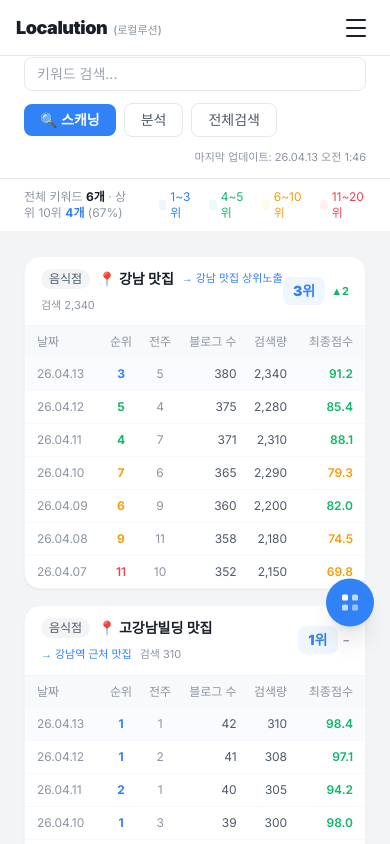
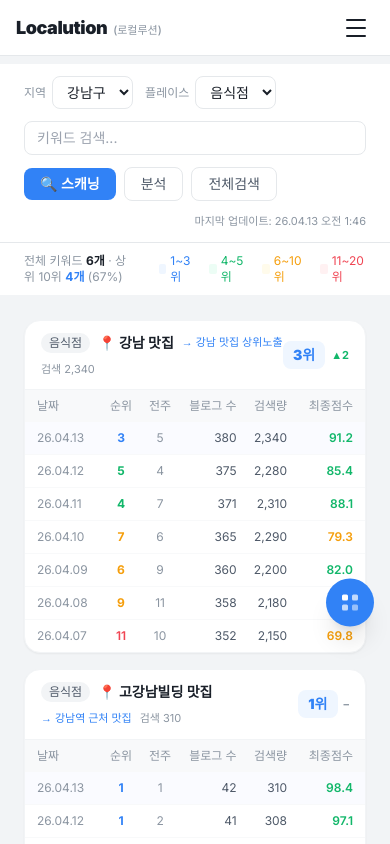
Before and after one commit to jty0221-del/localution, a Next.js app: page /marketing/keyword-rank in a window 390 px wide. Shown: the top 844 px of the page. Built offline with nearby package versions, Linux system fonts and the light colour scheme.

Commit message:
fix(mobile): app/marketing/keyword-rank/page.tsx 본문 상단 여백 1곳

```diff
--- a/app/marketing/keyword-rank/page.tsx
+++ b/app/marketing/keyword-rank/page.tsx
@@ -215,7 +215,7 @@ export default function KeywordRankPage() {
   return (
     <div className="flex min-h-screen bg-[#F2F4F6]">
       <Sidebar />
-      <main className="flex-1 ml-0 md:ml-[220px] flex flex-col min-h-screen">
+      <main className="flex-1 ml-0 md:ml-[220px] flex flex-col min-h-screen pt-16 md:pt-0">
 
         {/* 상단 필터 바 */}
         <div className="bg-white border-b border-[#E5E8EB] px-6 py-3 sticky top-0 z-20">
```
